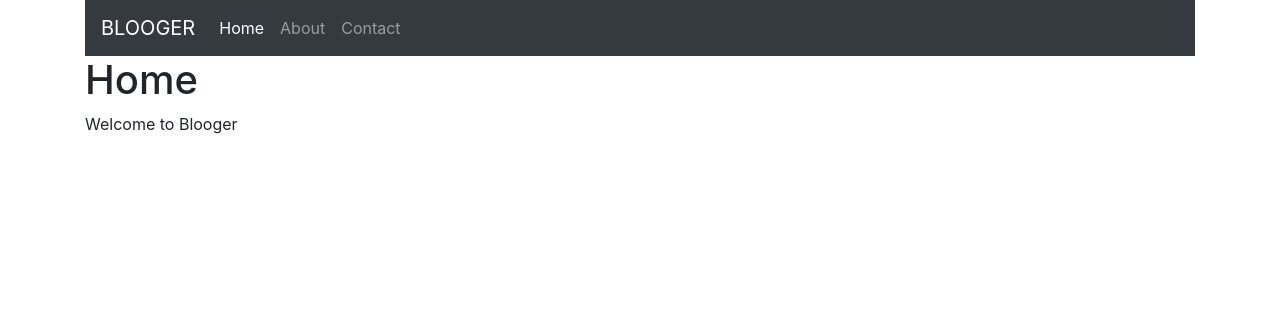
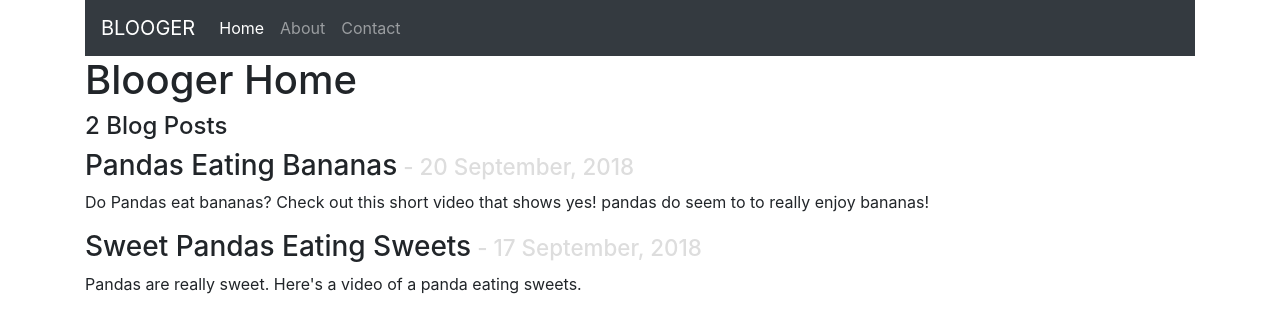
Before and after one commit to mcdaley/mcdaley-blog, a Gatsby site: page / in a window 1280 px wide. Built offline with nearby package versions, Linux system fonts and the light colour scheme; Gatsby itself is replaced by a stand-in of ours.

Commit message:
Added the plugin to transform markdown to html and used graphql to generate a summary list of the blog posts in the src/pages directory

```diff
--- a/gatsby-config.js
+++ b/gatsby-config.js
@@ -7,6 +7,7 @@
   },
   plugins: [
     `gatsby-plugin-sass`,
+    `gatsby-transformer-remark`,
     {
       resolve:  `gatsby-source-filesystem`,
       options:  {
--- a/package.json
+++ b/package.json
@@ -12,6 +12,7 @@
     "gatsby": "^2.0.0",
     "gatsby-plugin-sass": "^2.0.1",
     "gatsby-source-filesystem": "^2.0.1",
+    "gatsby-transformer-remark": "^2.1.3",
     "jquery": "^3.3.1",
     "node-sass": "^4.9.3",
     "popper.js": "^1.14.4",
--- a/src/pages/index.js
+++ b/src/pages/index.js
@@ -1,18 +1,46 @@
 //-----------------------------------------------------------------------------
 // src/pages/index.js
 //-----------------------------------------------------------------------------
-import React    from 'react'
+import React        from 'react'
+import { graphql }  from 'gatsby'
 
 import '../scss/blooger-bootstrap.scss'
 import 'bootstrap'                        // Imports Bootstrap JavaScript
 
 import Layout   from '../layouts/layout'
 
-export default () => (
+export default ({ data }) => (
   <Layout>
     <div>
-      <h1>Home</h1>
-      <p>Welcome to Blooger</p>
+      <h1>Blooger Home</h1>
+      <h4>{data.allMarkdownRemark.totalCount} Blog Posts</h4>
+      {data.allMarkdownRemark.edges.map( ({ node }) => (
+        <div key={node.id}>
+          <h3>{node.frontmatter.title}
+            <span className="subtext"> - {node.frontmatter.date}</span>
+          </h3>
+          <p>{node.excerpt}</p>
+        </div>
+      ))}
     </div>
   </Layout>
 )
+
+// GrahQL Query for all posts
+export const query = graphql`
+  query {
+    allMarkdownRemark(sort: { fields: [frontmatter___date], order: DESC }) {
+      totalCount
+      edges {
+        node {
+          id
+          frontmatter {
+            title
+            date(formatString: "DD MMMM, YYYY")
+          }
+          excerpt
+        }
+      }
+    }
+  }
+`
--- /dev/null
+++ b/src/pages/pandas-eating-bananas.md
@@ -0,0 +1,9 @@
+---
+title:  "Pandas Eating Bananas"
+date:   "2018-09-20"
+---
+
+Do Pandas eat bananas? Check out this short video that shows yes! pandas do
+seem to to really enjoy bananas!
+
+<iframe width="560" height="315" src="https://www.youtube.com/embed/4SZl1r2O_bY" frameborder="0" allowfullscreen></iframe>
--- /dev/null
+++ b/src/pages/sweet-pandas-eating-sweets.md
@@ -0,0 +1,10 @@
+---
+title:  "Sweet Pandas Eating Sweets"
+date:   "2018-09-17"
+---
+
+Pandas are really sweet.
+
+Here's a video of a panda eating sweets.
+
+<iframe width="560" height="315" src="https://www.youtube.com/embed/4n0xNbfJLR8" frameborder="0" allowfullscreen></iframe>
--- a/src/scss/blooger-bootstrap.scss
+++ b/src/scss/blooger-bootstrap.scss
@@ -3,3 +3,9 @@
 //-----------------------------------------------------------------------------
 
 @import '~bootstrap/scss/bootstrap';
+
+// Tutorial style for date in blog title on index.js
+.subtext {
+  font-size:              80%;
+  color:                #DDDDDD;
+}
```
Also changed, not shown: 1 other file.
